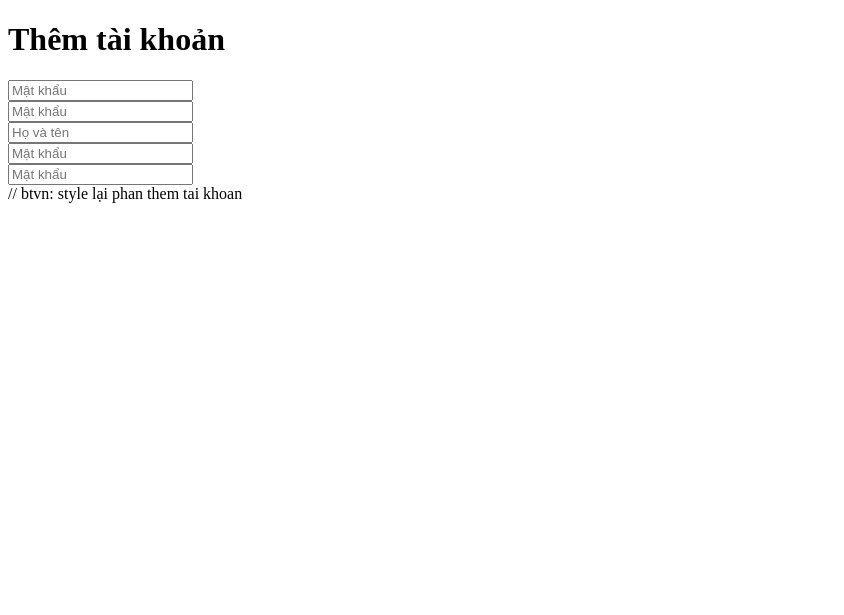
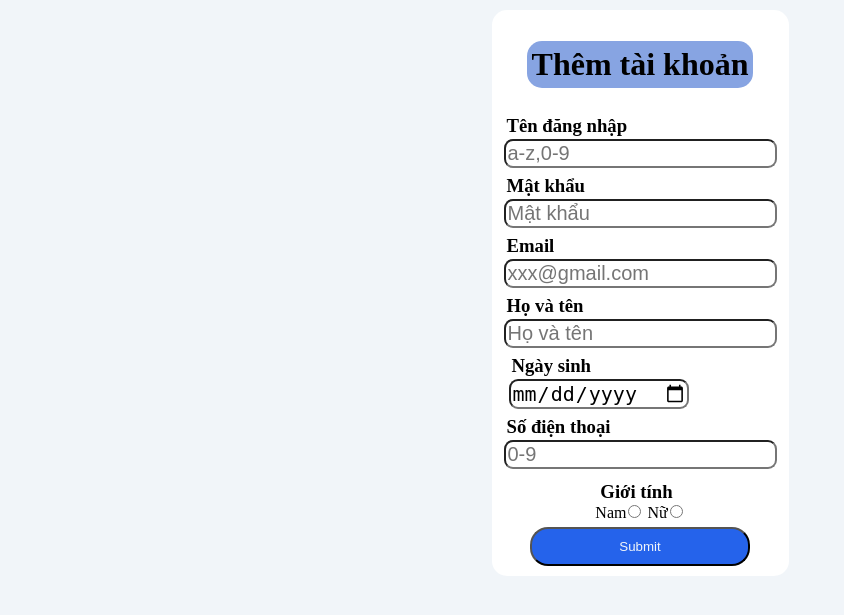
Before and after one commit to Tthangws/2421050142, a PHP site: page /themtaikhoan.php in a window 1280 px wide. Shown: the top 615 px of the page, without its empty margins (0-844 px from the left). Run offline with PHP 8.4, Linux system fonts and the light colour scheme.

Commit message:
update css

```diff
--- a/Bai13/connect.php
+++ b/Bai13/connect.php
@@ -11,5 +11,5 @@ $conn = new mysqli($servername, $username, $password, $dbname);
 if ($conn->connect_error) {
   die("Connection failed: " . $conn->connect_error);
 }
-echo "Connected successfully";
+echo "Note: Connected successfully with data base !";
 ?>
--- a/Bai13/taikhoan.php
+++ b/Bai13/taikhoan.php
@@ -32,6 +32,7 @@
         <tr>
             <th>id</td>
             <th>Tên đăng nhập</td>
+            <th>Mật khẩu</td>
             <th>email</td>
             <th>Họ tên</td>
             <th>Ngày sinh</td>
@@ -47,6 +48,7 @@
         <tr>
             <td><?php echo $row['id'] ?></td>
             <td><?php echo $row['ten_dang_nhap'] ?></td>
+            <td><?php echo $row['mat_khau'] ?></td>
             <td><?php echo $row['email'] ?></td>
             <td><?php echo $row['ho_ten'] ?></td>
             <td><?php echo $row['ngay_sinh'] ?></td>
--- a/Bai13/themtaikhoan.php
+++ b/Bai13/themtaikhoan.php
@@ -4,32 +4,96 @@
     <meta charset="UTF-8">
     <meta name="viewport" content="width=device-width, initial-scale=1.0">
     <title>Document</title>
+
+    <style>
+        input{
+            margin: 2px;
+            border-radius: 9px;
+            font-size: 20px;
+        }
+        .them-tk{
+            padding:5px;
+            background-color: #87a4e2;
+            border-radius: 15px;
+        }
+        h3{
+            margin: 5px 5px 0px 5px ;
+        }
+        .gioi-tinh{
+            margin:5px;
+        }
+        button{
+            padding: 10px;
+            border-radius: 18px;
+            background-color: #2563EB;
+            color: #F1F5F9;
+            width: 220px;
+            cursor: pointer;
+        }
+        body{
+            background-color: #F1F5F9;
+        }
+        form{
+            width: fit-content;
+            margin: 10px auto;
+            background-color: #FFFFFF;
+            padding: 10px;
+            border-radius: 15px;
+            display: flex;
+            flex-direction: column;
+            align-items: center;
+        }
+        .ngay-sinh{
+            margin: 0px 50px 0px -33px;
+        }
+    </style>
 </head>
 <body>
-    <h1>Thêm tài khoản</h1>
+
 
     <form action="" method="POST">
+        <h1 class="them-tk">Thêm tài khoản</h1>
         <div class="">
-            <input type="text" name="email" id="" placeholder="Mật khẩu">
+            <h3>Tên đăng nhập</h3>
+            <input type="text" name="text" id="" placeholder="a-z,0-9">
         </div>
         <div class="">
-            <input type="email" name="email" id="" placeholder="Mật khẩu">
+            <h3>Mật khẩu</h3>
+            <input type="password" name="password" id="" placeholder="Mật khẩu">
         </div>
 
         <div class="">
+            <h3>Email</h3>
+            <input type="mail" name="mail" id="" placeholder="xxx@gmail.com">
+        </div>
+
+        <div class="">
+            <h3>Họ và tên</h3>
             <input type="text" name="text" id="" placeholder="Họ và tên">
         </div>
 
-        <div class="">
-            <input type="email" name="email" id="" placeholder="Mật khẩu">
+        <div class="ngay-sinh">
+            <h3>Ngày sinh</h3>
+        <input type="date" name="date" id="" placeholder="Ngày sinh">
         </div>
 
         <div class="">
-            <input type="email" name="email" id="" placeholder="Mật khẩu">
+            <h3>Số điện thoại</h3>
+            <input type="tel" name="tel" id="" placeholder="0-9">
+        </div>
+
+        <div class="gioi-tinh">
+            <h3>Giới tính</h3>
+            Nam<input type="radio" name="radio" id="" placeholder="Giới tính">
+            Nữ<input type="radio" name="radio" id="" placeholder="Giới tính">
+        </div>
+
+        <div class="">
+            <button>Submit</button>
         </div>
     </form>
 
-    // btvn: style lại phan them tai khoan
+
 
 </body>
 </html>
```
Also changed, not shown: Bai13/dangnhap.php (+9 -2 lines), Bai13/index.php (+19 -2 lines).
